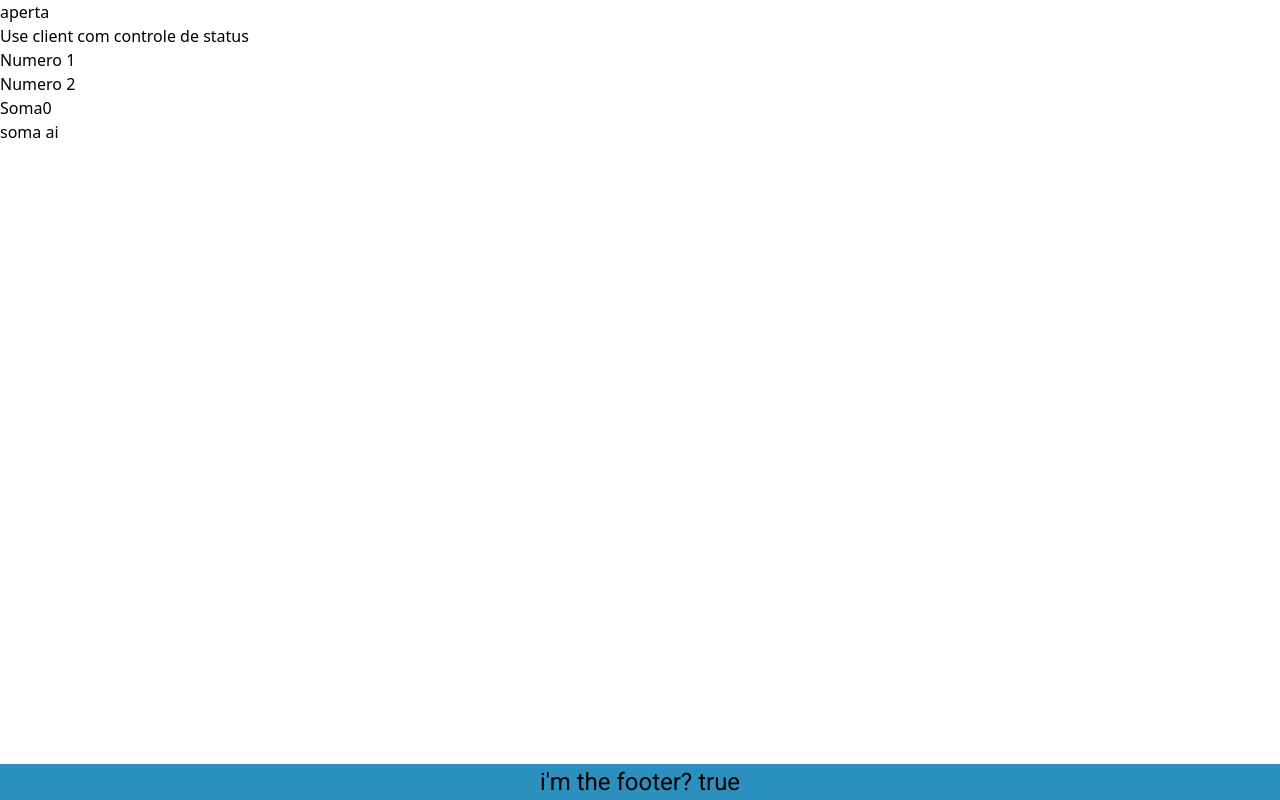
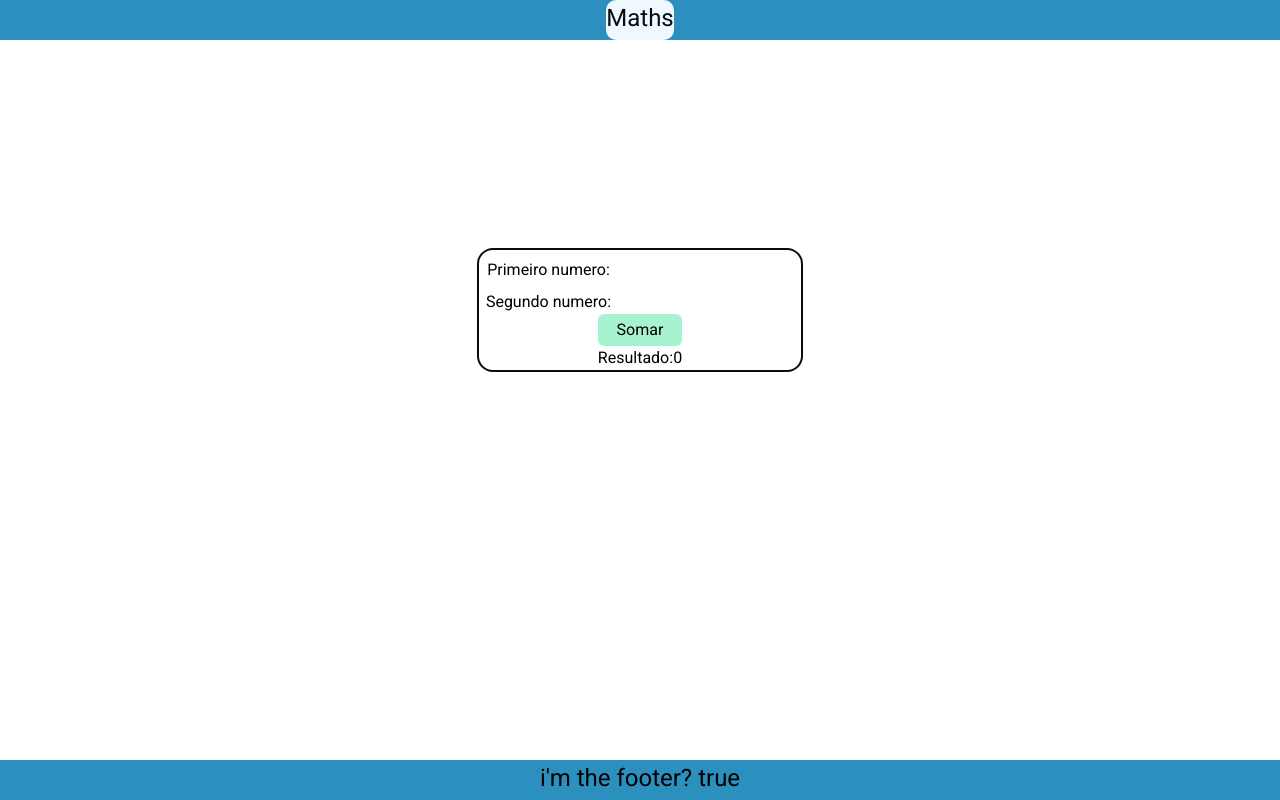
Before and after one commit to matiaszo/pa_next, a Next.js app: page /maths in a window 1280 px wide. Built offline with nearby package versions, Linux system fonts and the light colour scheme.

Commit message:
fazendo a divisao, multiplicacao e subtracao

```diff
--- a/src/app/home/page.tsx
+++ b/src/app/home/page.tsx
@@ -21,13 +21,6 @@ export default function Home(){
                 <label className={style.label} htmlFor="gender">Sexo:</label>
                 <input className="rounded-2xl p-1" type="text" name="gender" placeholder="Digite o seu sexo"/><br />
             </form>
-
-            <div>
-                <p>s</p>
-                <p>o</p>
-                <p>m</p>
-                <p>e</p>
-            </div>
         </div>
         </>
     )
--- a/src/app/layout.tsx
+++ b/src/app/layout.tsx
@@ -39,9 +39,8 @@ export default function RootLayout({
         className={`${geistSans.variable} ${geistMono.variable} ${roboto.variable} antialiased min-h-screen`}
       >
         {/* <Home/> */}
-        <Header some="i'm the header"/>
-
-        {children}
+        <Header/>
+        <main>{children}</main>
         <Footer thi="i'm" is= "the" a="footer" foot />
       </body>
     </html>
--- a/src/app/maths/page.tsx
+++ b/src/app/maths/page.tsx
@@ -2,7 +2,7 @@
 
 import React, { useState } from "react"
 
-const Maths: React.FC = () => {
+export default function Maths() {
     const [numero1, setNumero1] = useState<string>("")
     const [numero2, setNumero2] = useState<string>("")
     const [respSoma, setRespSoma] = useState<number | undefined>(0)
@@ -20,27 +20,28 @@ const Maths: React.FC = () => {
     }
     return(
         <>
-            <h1>
-                Use client com controle de status
-            </h1>
-            <div>
-                <label> Numero 1</label>
-                <input type="text" value={numero1} onChange={(e) => setNumero1(e.target.value)}/>
-            </div>
-            <div>
-                <label> Numero 2</label>
-                <input type="text" value={numero2} onChange={(e) => setNumero2(e.target.value)}/>
-            </div>
-            <div>
-                <h2>
-                    Soma
-                    {!isNaN(respSoma ?? NaN) ? respSoma : msgError}
-                </h2>
-                <button onClick={handleSoma}>soma ai</button>
+            <div className="font-robFont flex justify-center items-center mt-52">
+                <div className="flex flex-col justify-center items-center border-2 border-black rounded-2xl">
+                    <div className="flex justity-around items-center m-2 text-center">
+                        <label className=" rounded-md"> Primeiro numero: </label>
+                        <input type="text" className="text-center" value={numero1} onChange={(e) => setNumero1(e.target.value)}/>
+                    </div>
+                    <div className="flex justify-center items-center">
+                        <label> Segundo numero: </label>
+                        <input type="text" className="text-center" value={numero2} onChange={(e) => setNumero2(e.target.value)}/>
+                    </div>
+                    <div className="flex flex-col">
+                        <button className="bg-emerald-200 p-1 rounded-md" onClick={handleSoma}>Somar</button>
+                        <h2>
+                            Resultado:
+                            {!isNaN(respSoma ?? NaN) ? respSoma : msgError}
+                        </h2>
 
+                    </div>
+                </div>
             </div>
         </>
     )
 }
 
-export default Maths
+// export default Maths
--- a/src/components/footer.tsx
+++ b/src/components/footer.tsx
@@ -11,7 +11,7 @@ interface IFooter{
 export const Footer: React.FC<IFooter> = ({thi, is, a, foot}) =>{
 
     const style = {
-        f: "font-robFont flex text-medium justify-center align-center bg-cyan absolute bottom-0 w-screen"
+        f: "font-robFont flex text-medium justify-center align-center bg-cyan absolute bottom-0 w-screen h-10"
     }
 
     return(
--- a/src/components/header.tsx
+++ b/src/components/header.tsx
@@ -1,17 +1,15 @@
 import { ROUTES } from "@/constants/routes";
 import Link from "next/link";
+import "./headerStyle.css";
 
-interface IHeader{
-    some: string;
-}
 
-export const Header: React.FC<IHeader> = ({some}) => {
+
+export const Header = () => {
     return(
         <>
-            {/* <h1 className="font-robFont flex text-medium justify-center align-center bg-cyan fixed w-screen">
-                {some}
-            </h1> */}
-            <Link href={ROUTES.maths}>aperta</Link>
+            <h1 className="font-robFont flex text-medium justify-center items-center bg-cyan relative w-screen h-10">
+                <Link className="options" href={ROUTES.maths}>Maths</Link>
+            </h1>
         </>
     )
 }
--- /dev/null
+++ b/src/components/headerStyle.css
@@ -0,0 +1,6 @@
+.options{
+    background-color: aliceblue;
+    color: var(--black);
+    border-radius: 10px;
+    height: 5vh;
+}
```
